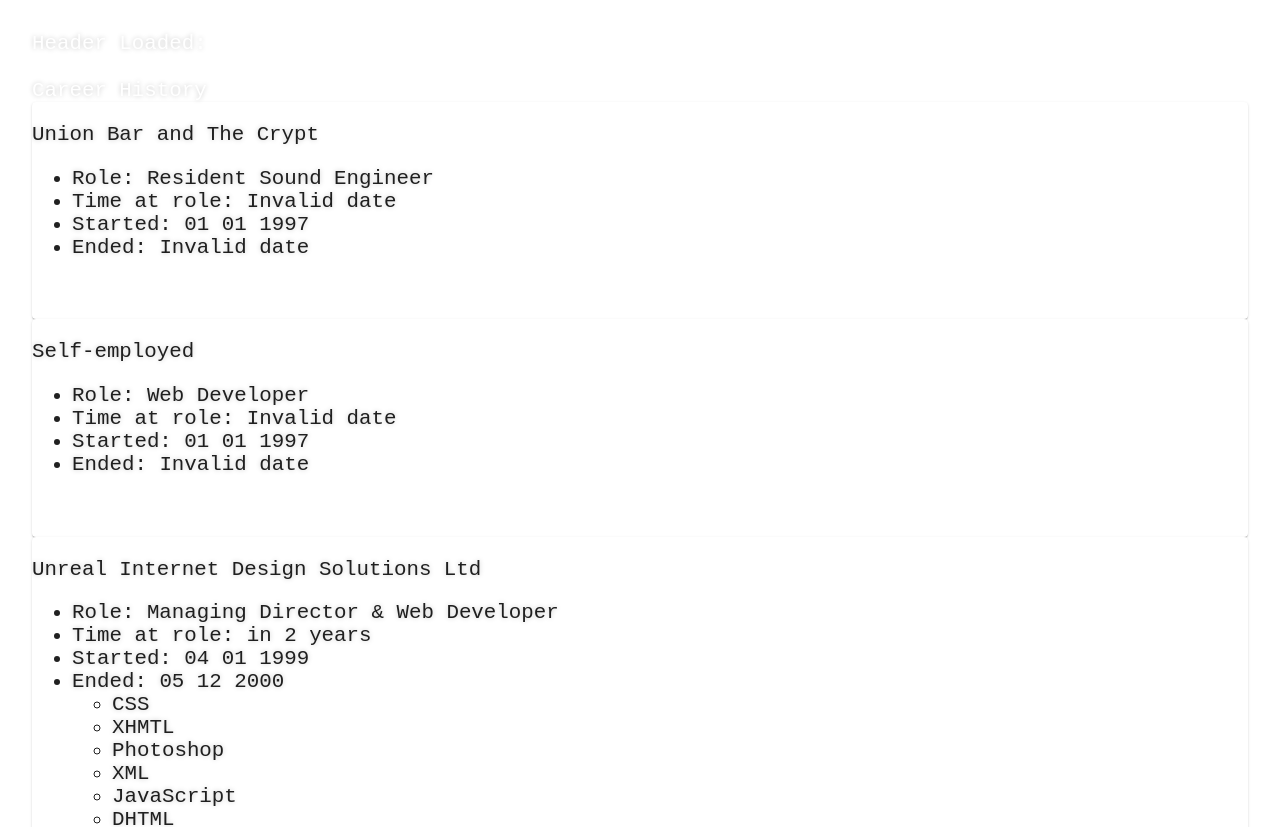
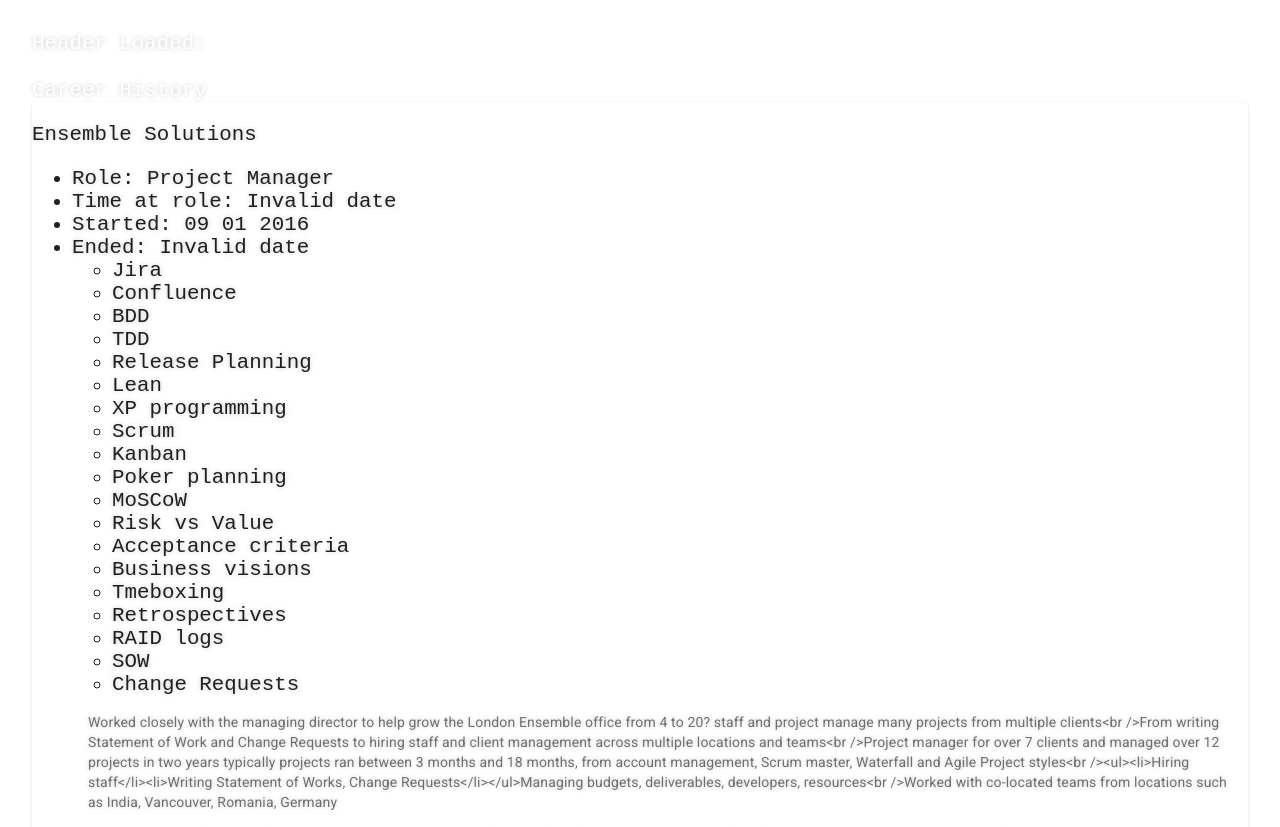
Before and after one commit to 789ni812/my-portfolio, a React (Create React App) app: page / in a window 1280 px wide. Shown: the top 827 px of the page. Built offline with nearby package versions, Linux system fonts and the light colour scheme.

Commit message:
Show employment history in reverse order e.g. last company worked for first.

```diff
--- a/src/mockup/careerHistory.js
+++ b/src/mockup/careerHistory.js
@@ -6,8 +6,8 @@ import { CareerHistory as history } from './data-points';
 import { Card, CardContent, Typography } from '@material-ui/core';
 
 const CareerHistory = () => {
-
-    const content = history.map((post) =>
+    const sortedHistory = history.reverse();
+    const content = sortedHistory.map((post) =>
 
         < Card key={post.id} >
 
```
Also changed, not shown: 1 other file (tests, documents, lock files or other folders).
